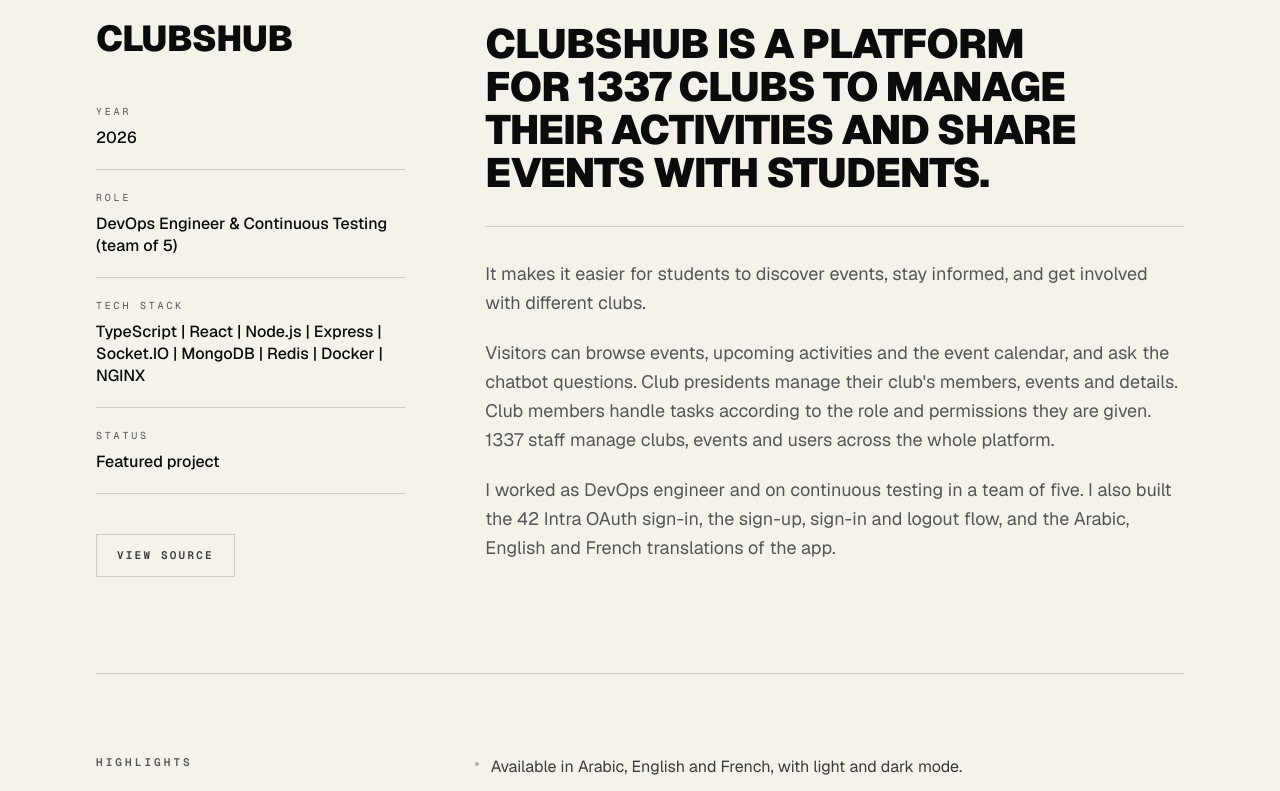
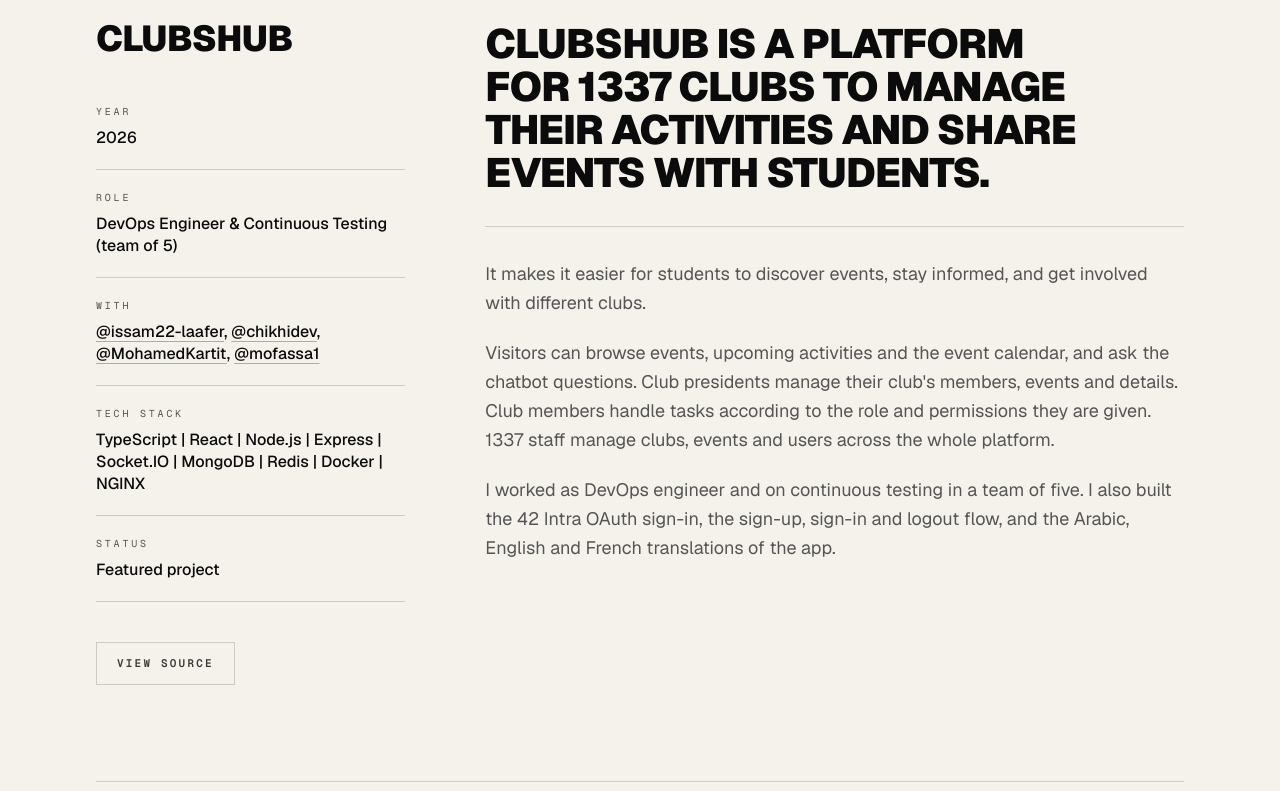
Before and after one commit to Cardano04class/portfolio-website, a Next.js app: page /projects/clubshub in a window 1280 px wide. Shown: the part 875-1666 px from the top of the page. Built offline with nearby package versions, Linux system fonts and the light colour scheme; no server answers.

Commit message:
feat: credit teammates on project pages
Project.team lists GitHub logins, shown as a linked "With" row next to Role:
ClubsHub (issam22-laafer, chikhidev, MohamedKartit, mofassa1), minishell and cub3d
(mobouifr). The minishell description names mobouifr.

```diff
--- a/app/data/projects.ts
+++ b/app/data/projects.ts
@@ -53,6 +53,7 @@ export const projects: readonly Project[] = [
         ],
         tech: ["TypeScript", "React", "Node.js", "Express", "Socket.IO", "MongoDB", "Redis", "Docker", "NGINX"],
         github: "https://github.com/Cardano04class/ft_transcendence",
+        team: ["issam22-laafer", "chikhidev", "MohamedKartit", "mofassa1"],
         featured: true,
         year: "2026",
         image: clubshubLanding,
@@ -88,7 +89,7 @@ export const projects: readonly Project[] = [
         slug: "minishell",
         title: "minishell: a Unix shell in C",
         description:
-            "A small bash-like shell written in C with a teammate. It reads a command line, splits it into tokens, parses it, and runs it: pipes, redirections, heredocs, environment variables and the usual builtins.\n\nThe project is mostly about processes and file descriptors: forking, wiring pipes between commands, and cleaning up afterwards.",
+            "A small bash-like shell written in C with mobouifr. It reads a command line, splits it into tokens, parses it, and runs it: pipes, redirections, heredocs, environment variables and the usual builtins.\n\nThe project is mostly about processes and file descriptors: forking, wiring pipes between commands, and cleaning up afterwards.",
         role: "Pair project",
         highlights: [
             "A state-machine lexer that handles single and double quotes and special characters.",
@@ -98,6 +99,7 @@ export const projects: readonly Project[] = [
         ],
         tech: ["C", "Unix processes", "Pipes", "File descriptors", "Signals"],
         github: "https://github.com/Cardano04class/minishell",
+        team: ["mobouifr"],
         demo: "minishell",
         featured: true,
         year: "2024",
--- a/app/projects/[slug]/project-description-page.tsx
+++ b/app/projects/[slug]/project-description-page.tsx
@@ -1,6 +1,6 @@
 import Image from "next/image";
 import Link from "next/link";
-import type { ReactElement } from "react";
+import type { ReactElement, ReactNode } from "react";
 import type { Project } from "@/app/data/projects";
 import ProjectPageEnter from "@/app/components/project-page-enter";
 import ProjectDemo from "@/app/components/demos/project-demo";
@@ -21,7 +21,7 @@ function splitDescription(description: string): { lead: string; rest: string } {
     return { lead: "Project overview", rest: trimmed };
 }
 
-function MetaRow({ label, value }: { label: string; value: string }): ReactElement {
+function MetaRow({ label, value }: { label: string; value: ReactNode }): ReactElement {
     return (
         <div className="border-b border-border py-4 first:pt-0 sm:py-5">
             <dt className="font-mono text-[9px] uppercase tracking-[0.28em] text-muted-foreground sm:text-[10px]">
@@ -128,6 +128,24 @@ export default function ProjectDescriptionPage({
                                 <dl className="mt-10 sm:mt-12">
                                     <MetaRow label="Year" value={project.year} />
                                     <MetaRow label="Role" value={project.role} />
+                                    {project.team?.length ? (
+                                        <MetaRow
+                                            label="With"
+                                            value={project.team.map((login, i) => (
+                                                <span key={login}>
+                                                    {i > 0 ? ", " : null}
+                                                    <a
+                                                        href={`https://github.com/${login}`}
+                                                        target="_blank"
+                                                        rel="noopener noreferrer"
+                                                        className="underline decoration-foreground/30 underline-offset-4 hover:decoration-foreground"
+                                                    >
+                                                        @{login}
+                                                    </a>
+                                                </span>
+                                            ))}
+                                        />
+                                    ) : null}
                                     <MetaRow label="Tech stack" value={techLine || "—"} />
                                     <MetaRow
                                         label="Status"
```
